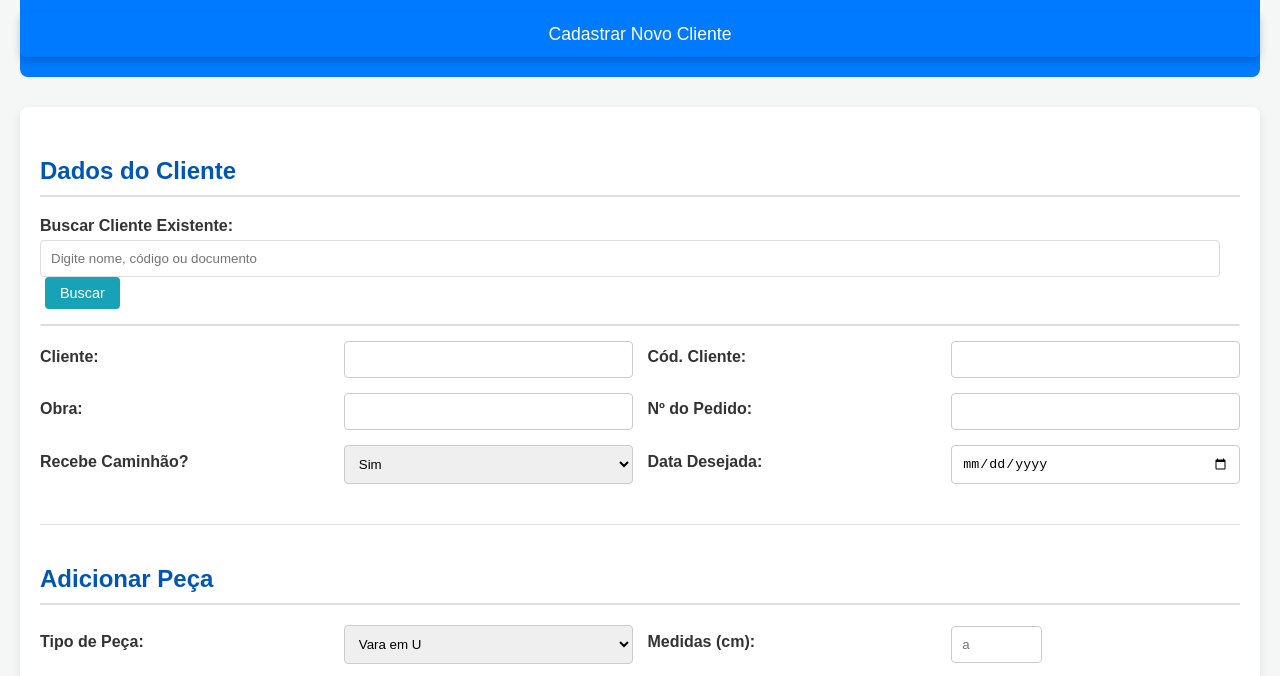
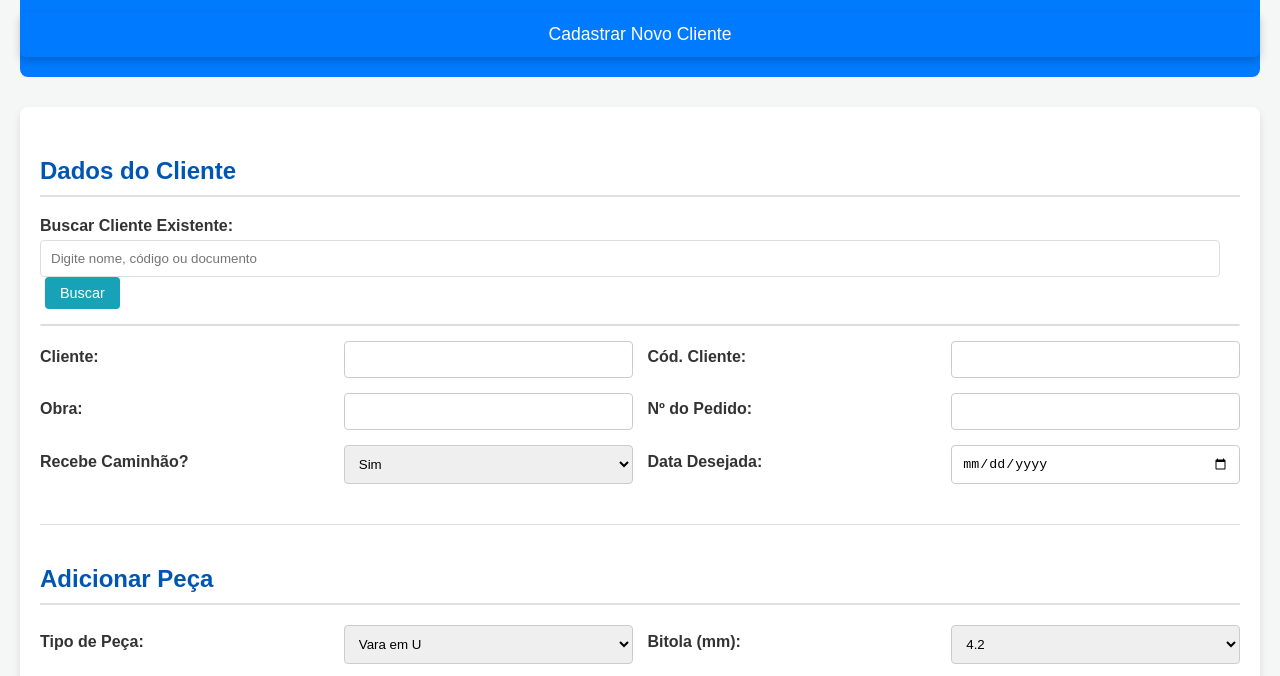
Before and after one commit to ThiagoLoloSouza/corte-e-dobra-app, a website: page index.html in a window 1280 px wide. Shown: the part 114-790 px from the top of the page. Drawn offline with nearby package versions, Linux system fonts and the light colour scheme.

Commit message:
Fix: Reinsere campo de bitola no index.html

```diff
--- a/index.html
+++ b/index.html
@@ -90,6 +90,20 @@
                     <option value="estribo">Estribo</option>
                     <option value="varaReta">Vara Reta</option>
                     <option value="varaL">Vara em L</option>
+                </select>
+
+                <!-- CAMPO DA BITOLA (REINSERIDO) -->
+                <label for="bitola">Bitola (mm):</label>
+                <select id="bitola" required>
+                    <option value="4.2">4.2</option>
+                    <option value="5.0">5.0</option>
+                    <option value="6.3">6.3</option>
+                    <option value="8.0">8.0</option>
+                    <option value="10.0">10.0</option>
+                    <option value="12.5">12.5</option>
+                    <option value="16.0">16.0</option>
+                    <option value="20.0">20.0</option>
+                    <option value="25.0">25.0</option>
                 </select>
 
                 <label>Medidas (cm):</label>
```
